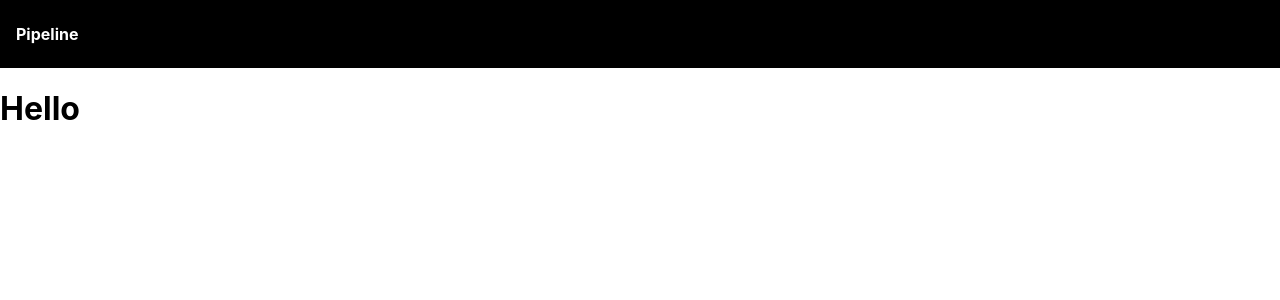
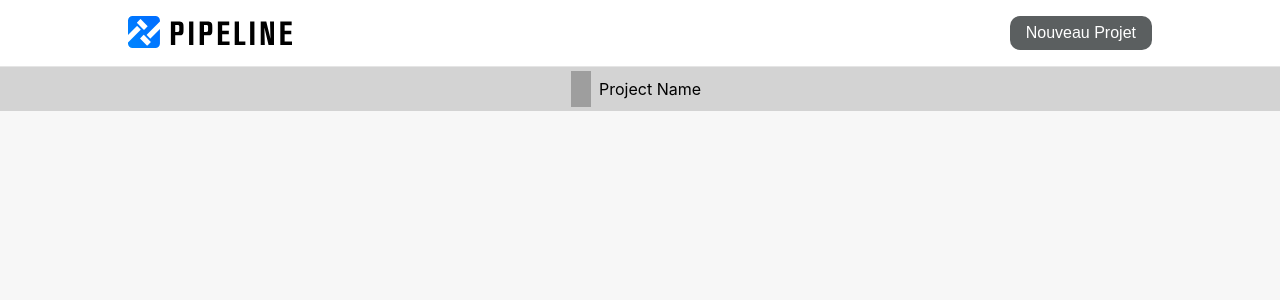
Before and after one commit to ykhilaji/continuous-design-deployment, a React (Create React App) app in the folder client/: page /1 in a window 1280 px wide. Shown: the top 300 px of the page. Built offline with nearby package versions, Linux system fonts and the light colour scheme; grey boxes are pictures that could not be loaded.

Commit message:
Front: Fix Route; Style Header; Add Container

```diff
--- a/client/src/App.tsx
+++ b/client/src/App.tsx
@@ -5,16 +5,17 @@ import ProjectDashboard from "./views/projects"
 import Project from "./views/project"
 
 import Header from "./components/Header"
+import AppLayout from "./components/AppLayout"
 
 class App extends Component {
   render() {
     return (
       <Router>
-        <div className="App">
+        <AppLayout bg="#F7F7F7">
           <Header />
-          <Route exact path={["", "/"]} component={ProjectDashboard} />
+          <Route exact path="/" component={ProjectDashboard} />
           <Route path="/:projectId" component={Project} />
-        </div>
+        </AppLayout>
       </Router>
     )
   }
--- /dev/null
+++ b/client/src/components/AppLayout.tsx
@@ -0,0 +1,18 @@
+import React from "react"
+
+import { Flex, FlexProps } from "rebass"
+
+export default function(props: FlexProps & { children?: JSX.Element[] }) {
+  return (
+    <Flex
+      {...props}
+      width={1}
+      flexDirection="column"
+      css={{
+        height: "100vh",
+        maxHeight: "100vh",
+        overflow: "hidden",
+      }}
+    />
+  )
+}
--- /dev/null
+++ b/client/src/components/Component.tsx
@@ -0,0 +1,7 @@
+import React from "react"
+
+import { Flex, FlexProps } from "rebass"
+
+export default function(props: FlexProps & { children : JSX.Element[] }) {
+  return <Flex {...props} mx='auto' css={{ maxWidth: "1024px" }} />
+}
--- a/client/src/components/Header.tsx
+++ b/client/src/components/Header.tsx
@@ -1,14 +1,27 @@
 import React from "react"
-import { Flex, Text, Box } from "rebass"
+import { Flex, Text, Box, Image, Button } from "rebass"
+import Container from "./Component"
+
+import Logo from "./Logo.svg"
 
 export default function() {
-  return <Flex
+  return (
+    <Flex
       px={2}
       py={3}
-      bg='black'
-      color='white'
-      alignItems="center">
-      <Text p={2} fontWeight='bold'>Pipeline</Text>
-      <Box mx='auto' />
+      bg="white"
+      color="white"
+      css={{
+        borderBottom: "1px solid #E5E5E5",
+      }}
+    >
+      <Container width={1}>
+        <Image height={32} src={Logo} />
+        <Box mx="auto" />
+        <Button bg="#5B5F60" css={{ borderRadius: "10px" }}>
+          Nouveau Projet
+        </Button>
+      </Container>
     </Flex>
+  )
 }
--- /dev/null
+++ b/client/src/components/NavigationBar.tsx
@@ -0,0 +1,18 @@
+import React from "react"
+import { Flex, Text, Image } from "rebass"
+import Container from "./Component"
+
+export default function() {
+  return (
+    <Flex bg="lightgrey" color="black" alignItems="center" py={1} px={2}>
+      <Container>
+        <Image
+          width={20}
+          src="https://icon.now.sh/keyboard_backspace"
+          alt="arrow icon"
+        />
+        <Text p={2}>Project Name</Text>
+      </Container>
+    </Flex>
+  )
+}
--- a/client/src/views/project/index.tsx
+++ b/client/src/views/project/index.tsx
@@ -1,7 +1,11 @@
 import React from "react"
+
+import NavigationBar from "../../components/NavigationBar"
 
 interface Props {}
 
 export default function(props: Props) {
-  return <h1>Hello</h1>
+  return <>
+      <NavigationBar />
+    </>
 }
```
Also changed, not shown: client/src/components/Logo.svg (added).
